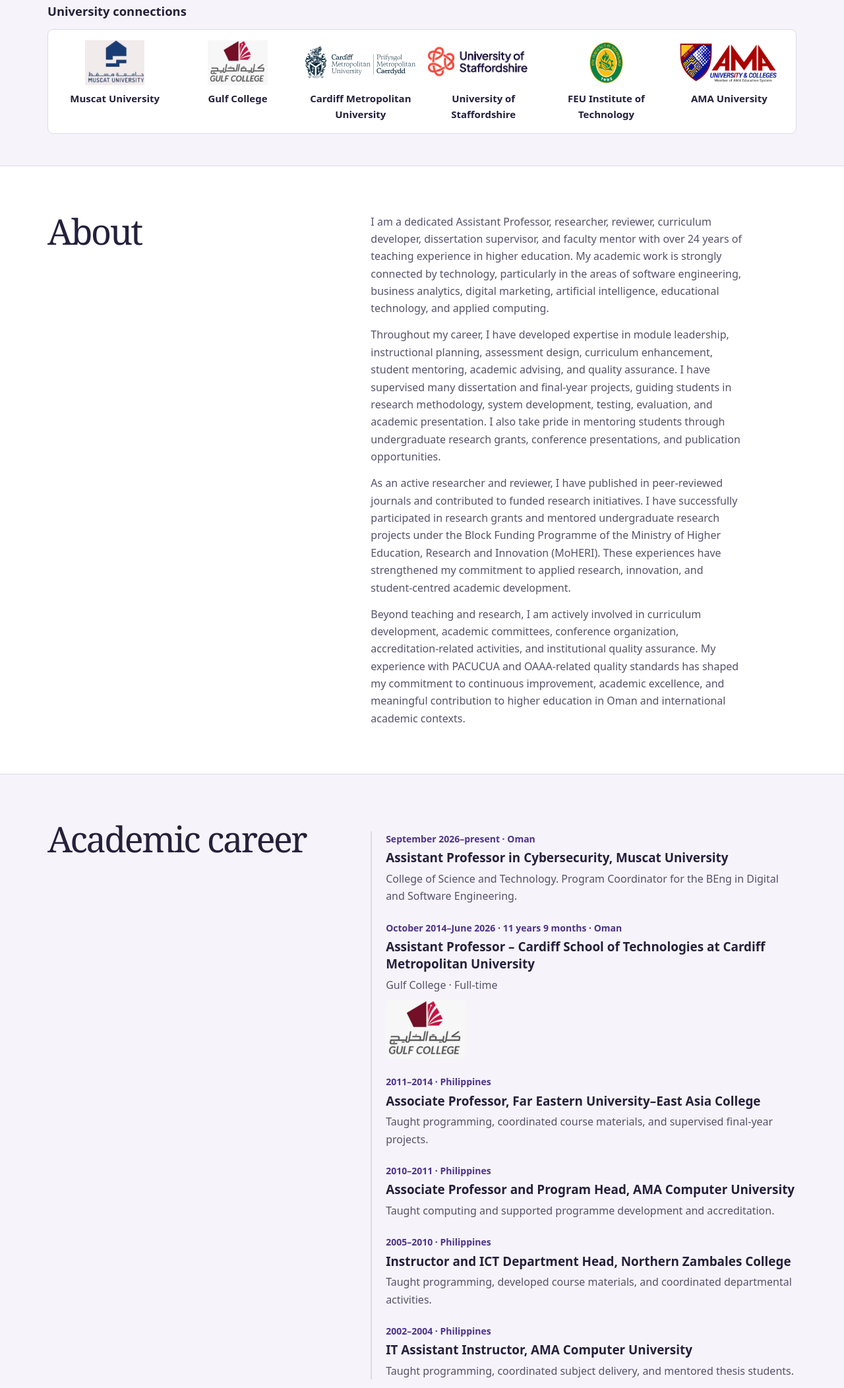
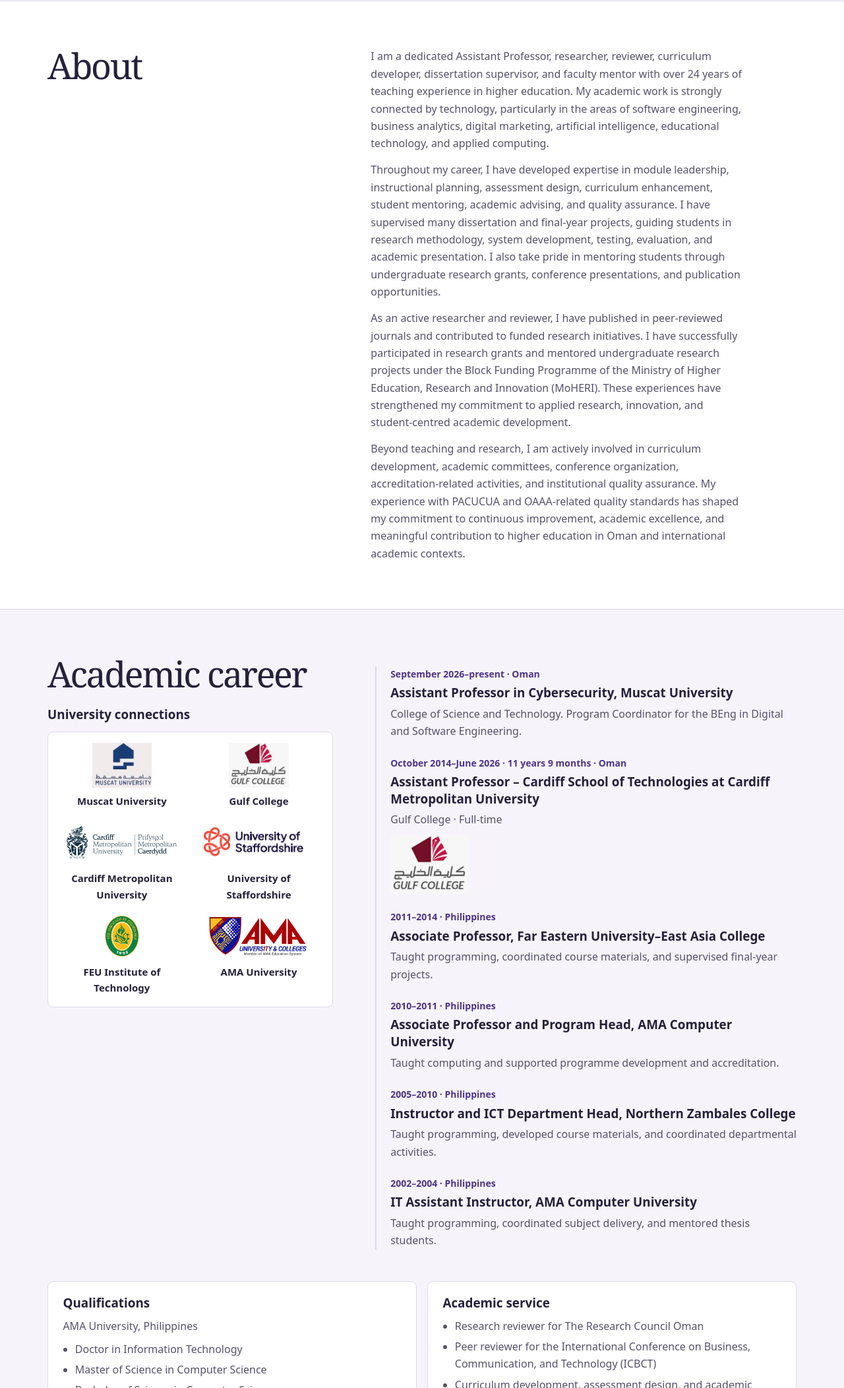
Before and after one commit to smdomingo/portfolio, a plain HTML site: page index.html in a window 1280 px wide. Shown: the part 696-2800 px from the top of the page at 66% size. Drawn offline with Linux system fonts and the light colour scheme.

Commit message:
Align university logos beside the career timeline

```diff
--- a/index.html
+++ b/index.html
@@ -5,7 +5,7 @@
   <meta name="viewport" content="width=device-width, initial-scale=1">
   <meta name="description" content="Dr. Salvacion Mata-Domingo, Assistant Professor in Cybersecurity at Muscat University. Explore her academic career, publications, research, and student mentoring.">
   <title>Dr. Salvacion Mata-Domingo | Academic Portfolio</title>
-  <link rel="stylesheet" href="styles.css?v=13">
+  <link rel="stylesheet" href="styles.css?v=14">
 </head>
 <body id="top">
   <a class="skip-link" href="#main">Skip to content</a>
@@ -45,35 +45,6 @@
           <p>When I supervise dissertations, I help students shape their own questions, test their ideas carefully, and explain what the evidence supports.</p>
         </section>
       </div>
-      <section class="container university-connections" aria-labelledby="connections-title">
-        <h2 id="connections-title">University connections</h2>
-        <ul class="university-logos">
-          <li>
-            <img src="muscat-university-mark.png" width="241" height="183" alt="" loading="lazy" decoding="async">
-            <span>Muscat University</span>
-          </li>
-          <li>
-            <img src="gulf-college-mark.png" width="240" height="178" alt="" loading="lazy" decoding="async">
-            <span>Gulf College</span>
-          </li>
-          <li>
-            <img src="cardiff-metropolitan-official.svg" width="370" height="109" alt="" loading="lazy" decoding="async">
-            <span>Cardiff Metropolitan University</span>
-          </li>
-          <li>
-            <img src="university-of-staffordshire-logo.png" width="353" height="136" alt="" loading="lazy" decoding="async">
-            <span>University of Staffordshire</span>
-          </li>
-          <li>
-            <img src="feu-institute-of-technology-logo.png" width="1313" height="1600" alt="" loading="lazy" decoding="async">
-            <span>FEU Institute of Technology</span>
-          </li>
-          <li>
-            <img src="ama-university-logo.png" width="470" height="197" alt="" loading="lazy" decoding="async">
-            <span>AMA University</span>
-          </li>
-        </ul>
-      </section>
     </section>
 
     <section class="section container split" id="about" aria-labelledby="about-title">
@@ -87,7 +58,7 @@
     </section>
 
     <section class="section shaded" id="career" aria-labelledby="career-title">
-      <div class="container split">
+      <div class="container career-overview">
         <h2 id="career-title">Academic career</h2>
         <ol class="career-list">
           <li>
@@ -122,6 +93,35 @@
             <p>Taught programming, coordinated subject delivery, and mentored thesis students.</p>
           </li>
         </ol>
+        <section class="university-connections" aria-labelledby="connections-title">
+          <h3 id="connections-title">University connections</h3>
+          <ul class="university-logos">
+            <li>
+              <img src="muscat-university-mark.png" width="241" height="183" alt="" loading="lazy" decoding="async">
+              <span>Muscat University</span>
+            </li>
+            <li>
+              <img src="gulf-college-mark.png" width="240" height="178" alt="" loading="lazy" decoding="async">
+              <span>Gulf College</span>
+            </li>
+            <li>
+              <img src="cardiff-metropolitan-official.svg" width="370" height="109" alt="" loading="lazy" decoding="async">
+              <span>Cardiff Metropolitan University</span>
+            </li>
+            <li>
+              <img src="university-of-staffordshire-logo.png" width="353" height="136" alt="" loading="lazy" decoding="async">
+              <span>University of Staffordshire</span>
+            </li>
+            <li>
+              <img src="feu-institute-of-technology-logo.png" width="1313" height="1600" alt="" loading="lazy" decoding="async">
+              <span>FEU Institute of Technology</span>
+            </li>
+            <li>
+              <img src="ama-university-logo.png" width="470" height="197" alt="" loading="lazy" decoding="async">
+              <span>AMA University</span>
+            </li>
+          </ul>
+        </section>
       </div>
       <div class="container career-details">
         <section aria-labelledby="qualifications-title">
--- a/styles.css
+++ b/styles.css
@@ -63,15 +63,22 @@ h2 { font-size: clamp(2.05rem, 4.2vw, 3.45rem); line-height: 1.05; }
 .prose p { max-width: 62ch; color: var(--muted); }
 .prose p + p { margin-top: .85rem; }
 .profile-links { display: flex; flex-wrap: wrap; gap: .6rem .85rem; margin-top: 1.05rem; list-style: none; }
-.career-list { list-style: none; border-left: 2px solid var(--line); padding-left: 1.3rem; }
+.career-overview {
+  display: grid;
+  grid-template: "title timeline" auto "connections timeline" 1fr / minmax(0, .95fr) minmax(0, 1.4fr);
+  align-items: start;
+  gap: 1.2rem clamp(1.5rem, 5vw, 4rem);
+}
+.career-overview > h2 { grid-area: title; }
+.career-list { grid-area: timeline; list-style: none; border-left: 2px solid var(--line); padding-left: 1.3rem; }
 .career-list li { padding-bottom: 1.45rem; }
 .career-list li:last-child { padding-bottom: 0; }
 .career-list h3 { margin-top: .25rem; }
 .career-list h3 + p { margin-top: .35rem; color: var(--muted); }
 .career-logo { display: block; width: 7.5rem; max-width: 100%; height: auto; margin-top: .65rem; border-radius: .35rem; }
-.university-connections { margin-top: clamp(2rem, 4vw, 3.25rem); }
-.university-connections h2 { font: 680 1.15rem/1.4 var(--body); letter-spacing: normal; }
-.university-logos { display: grid; grid-template-columns: repeat(6, minmax(0, 1fr)); gap: 1rem; margin-top: .85rem; padding: 1rem; list-style: none; border: 1px solid var(--line); border-radius: .55rem; background: var(--paper); }
+.university-connections { grid-area: connections; }
+.university-connections h3 { margin-top: 0; }
+.university-logos { display: grid; grid-template-columns: repeat(2, minmax(0, 1fr)); gap: 1rem; margin-top: .85rem; padding: 1rem; list-style: none; border: 1px solid var(--line); border-radius: .55rem; background: var(--paper); }
 .university-logos li { display: flex; flex-direction: column; align-items: center; gap: .5rem; text-align: center; font-size: .9375rem; font-weight: 650; }
 .university-logos img { display: block; width: min(100%, 10.5rem); height: 4.25rem; object-fit: contain; }
 .career-details { display: grid; grid-template-columns: repeat(2, minmax(0, 1fr)); gap: 1rem; margin-top: 2rem; }
@@ -101,17 +108,13 @@ h3 a { color: var(--ink); text-decoration-color: #aa98c5; }
 .publication .venue { font-size: .9375rem; font-style: italic; }
 .site-footer { border-top: 1px solid var(--line); color: var(--muted); }
 
-@media (max-width: 62rem) {
-  .university-logos { grid-template-columns: repeat(3, minmax(0, 1fr)); }
-}
-
 @media (max-width: 48rem) {
   .container { width: min(71rem, calc(100% - 2rem)); }
   .hero-inner, .split, .teaching-layout { grid-template-columns: 1fr; }
+  .career-overview { grid-template: "title" "timeline" "connections" / minmax(0, 1fr); }
   .project-grid { grid-template-columns: repeat(2, minmax(0, 1fr)); }
 }
 
 @media (max-width: 35rem) {
   .publication-grid, .project-grid, .career-details { grid-template-columns: 1fr; }
-  .university-logos { grid-template-columns: repeat(2, minmax(0, 1fr)); }
 }
```
